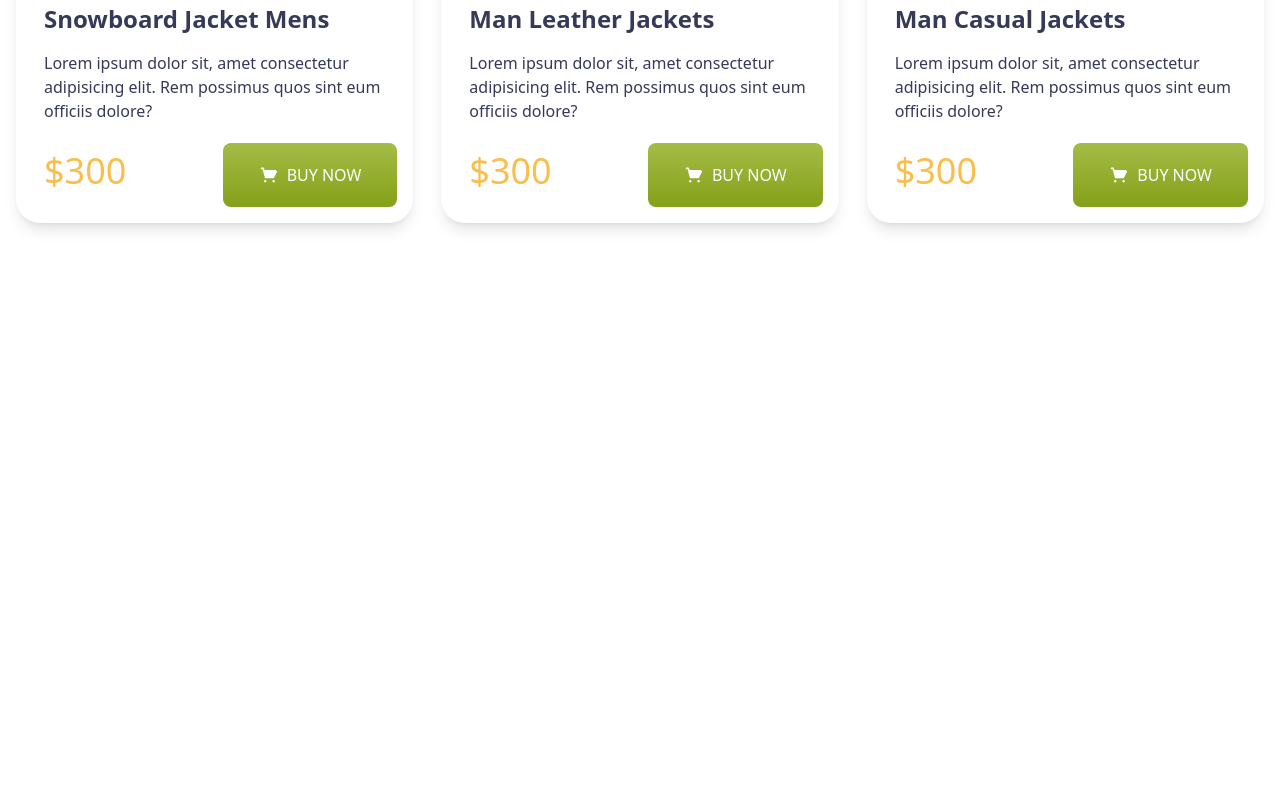
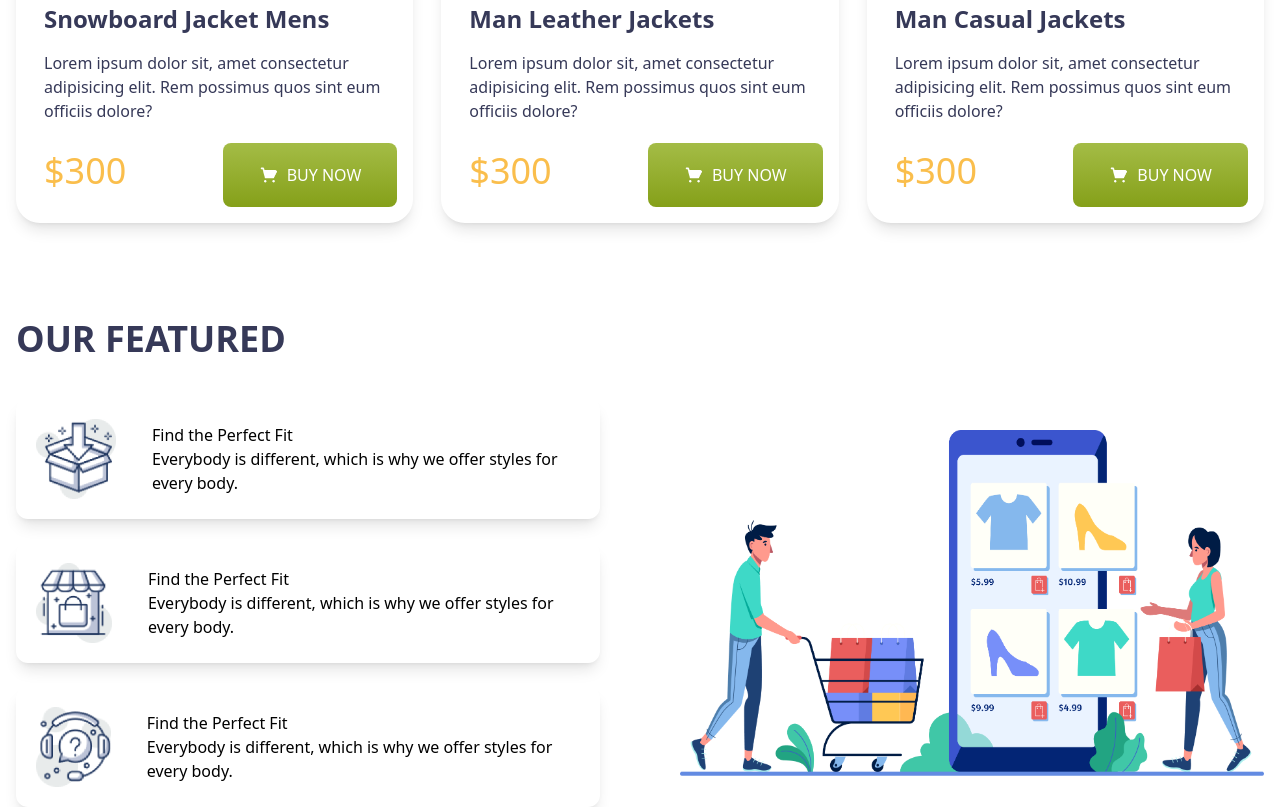
Before and after one commit to getMonirr/fashion-template, a website: page index.html in a window 1280 px wide. Shown: the part 2101-2908 px from the top of the page. Before the commit the page ends 2420 px from the top, so only its background shows below. Drawn offline with Linux system fonts and the light colour scheme.

Commit message:
featured section added

```diff
--- a/index.html
+++ b/index.html
@@ -125,6 +125,43 @@
                     </div>
                 </div>
             </section>
+            <!-- featured section -->
+            <section class="feature-section">
+                <div class="container mx-auto px-4">
+                    <h1 class="text-4xl mt-12 mb-10 font-bold text-penguin-para uppercase ">Our Featured</h1>
+                    <div class="featured-container flex flex-col-reverse md:flex-row items-center justify-between gap-20">
+                        <div class="content md:w-1/2 space-y-6">
+                            <div class="content flex items-center gap-9 shadow-lg rounded-xl p-5">
+                                <img class="w-20 h-20" src="./assets/images/box.png" alt="box">
+                                <div>
+                                    <h3>Find the Perfect Fit</h3>
+                                    <p>Everybody is different, which is why we
+                                        offer styles for every body.</p>
+                                </div>
+                            </div>
+                            <div class="content flex items-center gap-9 shadow-lg rounded-xl p-5">
+                                <img class="w-20 h-20" src="./assets/images/house.png" alt="box">
+                                <div>
+                                    <h3>Find the Perfect Fit</h3>
+                                    <p>Everybody is different, which is why we
+                                        offer styles for every body.</p>
+                                </div>
+                            </div>
+                            <div class="content flex items-center gap-9 shadow-lg rounded-xl p-5">
+                                <img class="w-20 h-20" src="./assets/images/question.png" alt="box">
+                                <div>
+                                    <h3>Find the Perfect Fit</h3>
+                                    <p>Everybody is different, which is why we
+                                        offer styles for every body.</p>
+                                </div>
+                            </div>
+                        </div>
+                        <div class="img md:w-1/2">
+                            <img src="./assets/images/shopping.png" alt="shopping">
+                        </div>
+                    </div>
+                </div>
+            </section>
         </main>
     </body>
     </html>
```
Also changed, not shown: assets/styles/styles.css.
